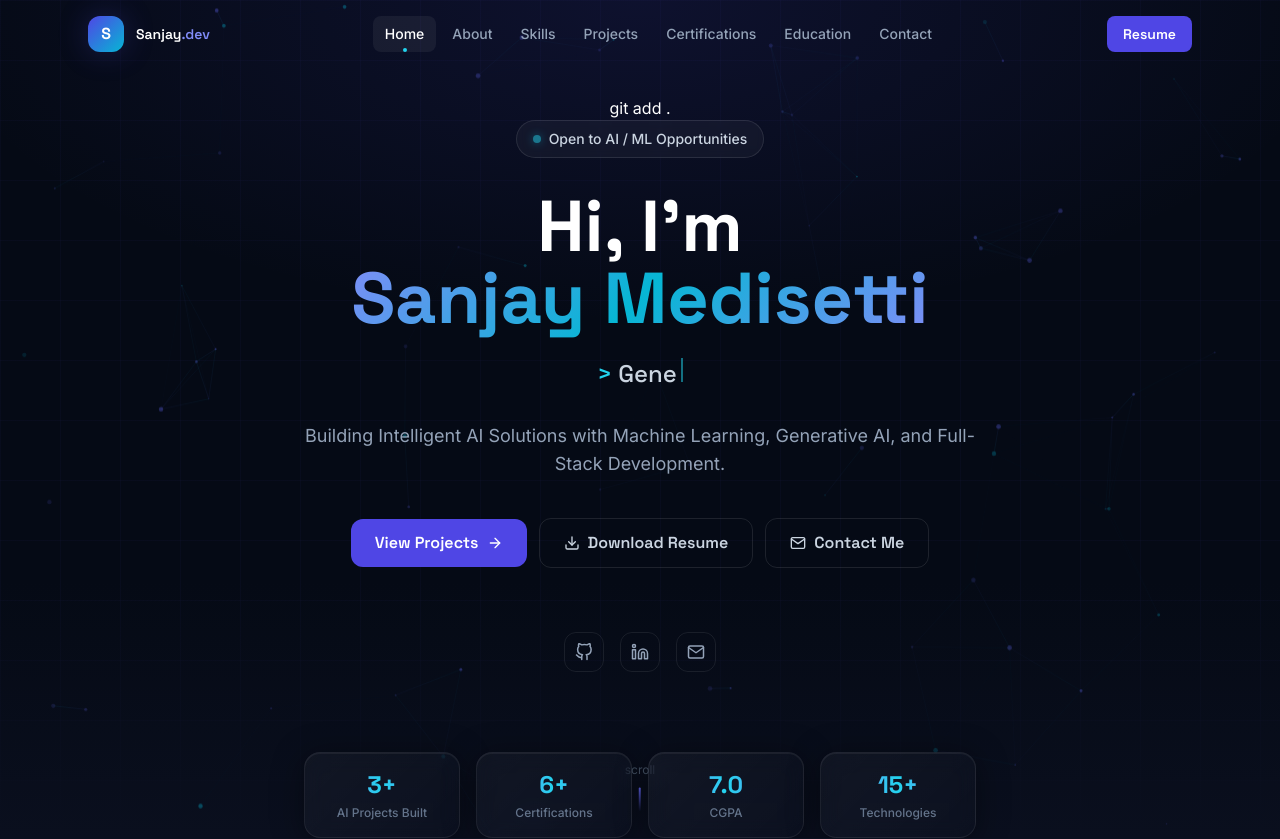
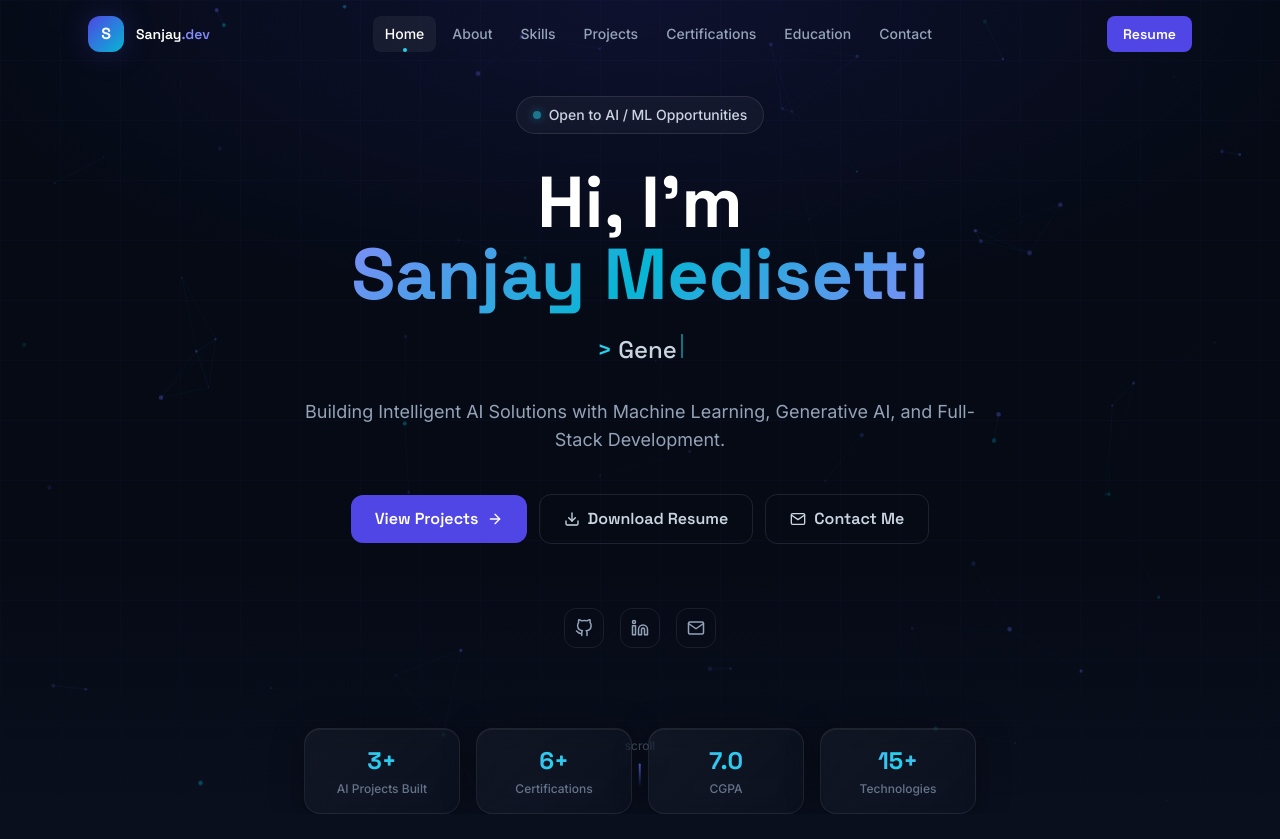
Before and after one commit to MEDISETTISANJAY196/-sanjay-portfolio, a React (Vite) app: page / in a window 1280 px wide. Shown: the top 839 px of the page. Built offline with nearby package versions, Linux system fonts and the light colour scheme.

Commit message:
Removed accidental text from Hero

```diff
--- a/src/components/Hero.jsx
+++ b/src/components/Hero.jsx
@@ -61,7 +61,7 @@
       <NeuralCanvas />
 
       {/* Content */}
-      <div className="relative z-10 max-w-6xl mx-auto px-6 text-center">git add .
+      <div className="relative z-10 max-w-6xl mx-auto px-6 text-center">
         <motion.div
           variants={containerVariants}
           initial="hidden"
```
